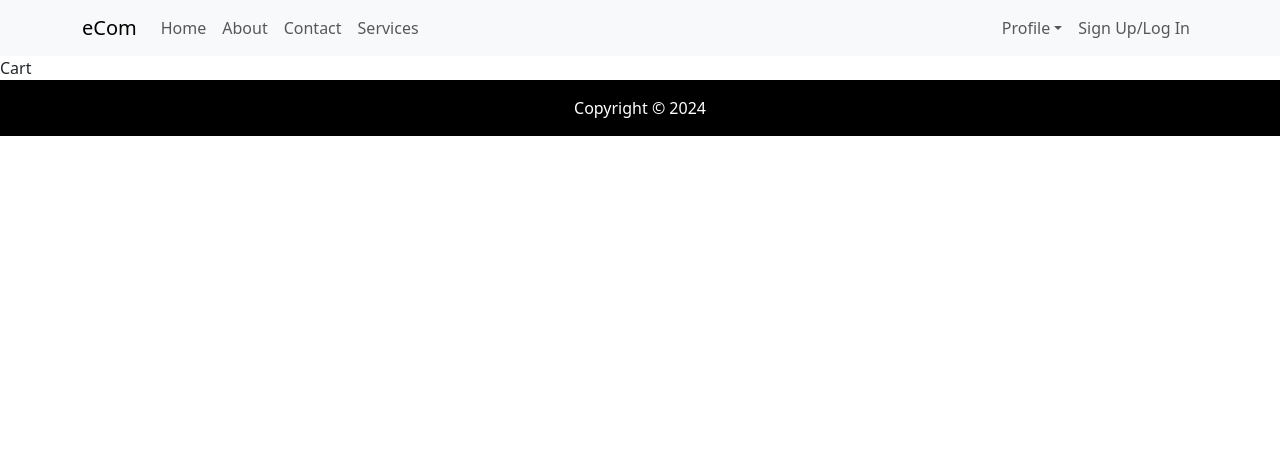
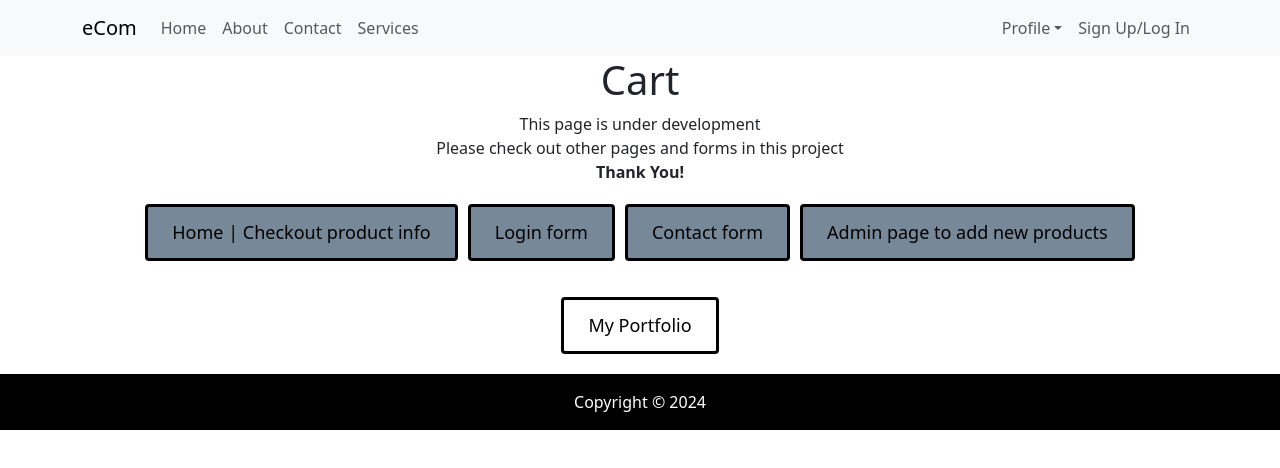
Before and after one commit to dennyneelamkavil/ecom, a React (Create React App) app: page /cart in a window 1280 px wide. Shown: the top 468 px of the page. Built offline with nearby package versions, Linux system fonts and the light colour scheme.

Commit message:
underdevelopment pages tagged

```diff
--- a/src/pages/About.jsx
+++ b/src/pages/About.jsx
@@ -1,11 +1,23 @@
-import React from 'react'
+import React from 'react';
+import { Link } from 'react-router-dom';
+import './dev.css';
 
 function About() {
   return (
-    <div>
+    <div className='d-flex flex-column align-items-center text-center'>
       <h1>
         About Page
       </h1>
+      <p>
+        This page is under development <br />
+        Please check out other pages and forms in this project <br />
+        <b>Thank You!</b> <br />
+        <Link to={'/'} className="dev-button">Home | Checkout product info</Link>
+        <Link to={'/login'} className="dev-button">Login form</Link>
+        <Link to={'/contact'} className="dev-button">Contact form</Link>
+        <Link to={'/admin/product/add'} className="dev-button">Admin page to add new products</Link>
+      </p>
+      <a href="https://dennynj.vercel.app/" target="_blank" rel="noopener noreferrer" className='port-button'>My Portfolio</a>
     </div>
   )
 }
--- a/src/pages/Cart.jsx
+++ b/src/pages/Cart.jsx
@@ -1,8 +1,25 @@
-import React from 'react'
+import React from 'react';
+import { Link } from 'react-router-dom';
+import './dev.css';
+
 
 function Cart() {
   return (
-    <div>Cart</div>
+    <div className='d-flex flex-column align-items-center text-center'>
+      <h1>
+        Cart
+      </h1>
+      <p>
+        This page is under development <br />
+        Please check out other pages and forms in this project <br />
+        <b>Thank You!</b> <br />
+        <Link to={'/'} className="dev-button">Home | Checkout product info</Link>
+        <Link to={'/login'} className="dev-button">Login form</Link>
+        <Link to={'/contact'} className="dev-button">Contact form</Link>
+        <Link to={'/admin/product/add'} className="dev-button">Admin page to add new products</Link>
+      </p>
+      <a href="https://dennynj.vercel.app/" target="_blank" rel="noopener noreferrer" className='port-button'>My Portfolio</a>
+    </div>
   )
 }
 
--- a/src/pages/Services.jsx
+++ b/src/pages/Services.jsx
@@ -1,8 +1,25 @@
-import React from 'react'
+import React from 'react';
+import { Link } from 'react-router-dom';
+import './dev.css';
+
 
 function Services() {
   return (
-    <div>Services</div>
+    <div className='d-flex flex-column align-items-center text-center'>
+      <h1>
+        Services
+      </h1>
+      <p>
+        This page is under development <br />
+        Please check out other pages and forms in this project <br />
+        <b>Thank You!</b> <br />
+        <Link to={'/'} className="dev-button">Home | Checkout product info</Link>
+        <Link to={'/login'} className="dev-button">Login form</Link>
+        <Link to={'/contact'} className="dev-button">Contact form</Link>
+        <Link to={'/admin/product/add'} className="dev-button">Admin page to add new products</Link>
+      </p>
+      <a href="https://dennynj.vercel.app/" target="_blank" rel="noopener noreferrer" className='port-button'>My Portfolio</a>
+    </div>
   )
 }
 
--- /dev/null
+++ b/src/pages/dev.css
@@ -0,0 +1,50 @@
+.dev-button {
+    display: inline-block;
+    background-color: lightslategrey;
+    border: 3px;
+    border-style: solid;
+    border-color: black;
+    color: black;
+    padding: 12px 24px;
+    border-radius: 4px;
+    text-decoration: none;
+    font-size: 18px;
+    margin-top: 20px;
+    margin-right: 5px;
+    margin-left: 5px;
+    transition: 0.3s ease-in-out;
+}
+
+.dev-button:hover {
+    background-color: grey;
+    border: 3px;
+    border-style: solid;
+    border-color: chocolate;
+    color: white;
+}
+
+.port-button {
+    display: inline-block;
+    background-color: transparent;
+    border: 3px;
+    border-style: solid;
+    border-color: black;
+    color: black;
+    padding: 12px 24px;
+    border-radius: 4px;
+    text-decoration: none;
+    font-size: 18px;
+    margin-top: 20px;
+    margin-bottom: 20px;
+    margin-right: 5px;
+    margin-left: 5px;
+    transition: 0.3s ease-in-out;
+}
+
+.port-button:hover {
+    background-color: black;
+    border: 3px;
+    border-style: solid;
+    border-color: darkgrey;
+    color: white;
+}
```
